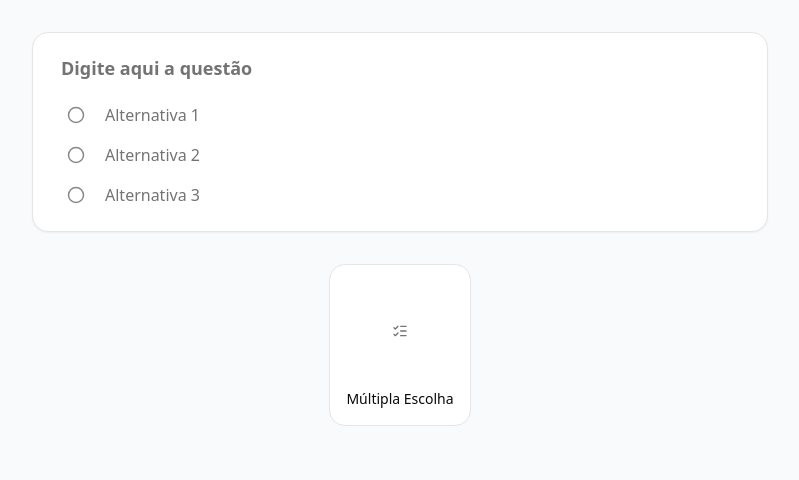
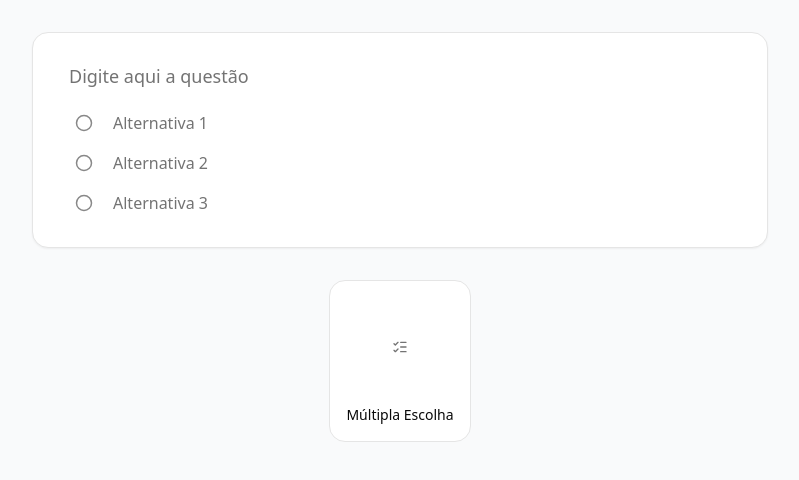
Before and after one commit to thiagomendesdev/quiz-3, a Vue app: page / in a window 1280 px wide. Shown: the top 480 px of the page, without its empty margins (240-1039 px from the left). Built offline with nearby package versions, Linux system fonts and the light colour scheme; what imagekit-javascript would draw is missing.

Commit message:
ajustes CSS

```diff
--- a/src/components/qt-multiple.vue
+++ b/src/components/qt-multiple.vue
@@ -447,7 +447,7 @@ function onQuestionMouseLeave(qIdx) {
 .add-alt-float-btn-wrapper {
   position: absolute;
   left: 50%;
-  bottom: -32px;
+  bottom: -44px;
   transform: translateX(-50%);
   z-index: 30;
   pointer-events: auto;
@@ -460,10 +460,11 @@ function onQuestionMouseLeave(qIdx) {
   margin-right: 8px;
 }
 
-/* Transição suave para bg-secondary */
+/* Focus state para questão e alternativas */
 .relative.rounded-md.bg-secondary,
 .flex-1.min-w-0.rounded-md.bg-secondary,
 .flex.items-center.gap-1.group.relative.alt-block.rounded-md.bg-secondary {
+  background-color: hsl(var(--secondary)) !important;
   transition: background 100ms ease-out;
 }
 
@@ -471,4 +472,8 @@ function onQuestionMouseLeave(qIdx) {
 .toolbar-float {
   transition: opacity 100ms ease-out;
 }
+
+.question-block {
+  padding: 24px !important;
+}
 </style>
--- a/src/components/ui/rte-large.vue
+++ b/src/components/ui/rte-large.vue
@@ -130,7 +130,7 @@ onBeforeUnmount(() => {
   font-size: 1.125rem !important; /* text-lg */
   line-height: 1.45rem !important;
   font-family: inherit !important;
-  font-weight: 600 !important;
+  font-weight: 500 !important;
   letter-spacing: 0 !important;
   color: #0f172a !important; /* text-slate-900 */
   border: none !important;
```
